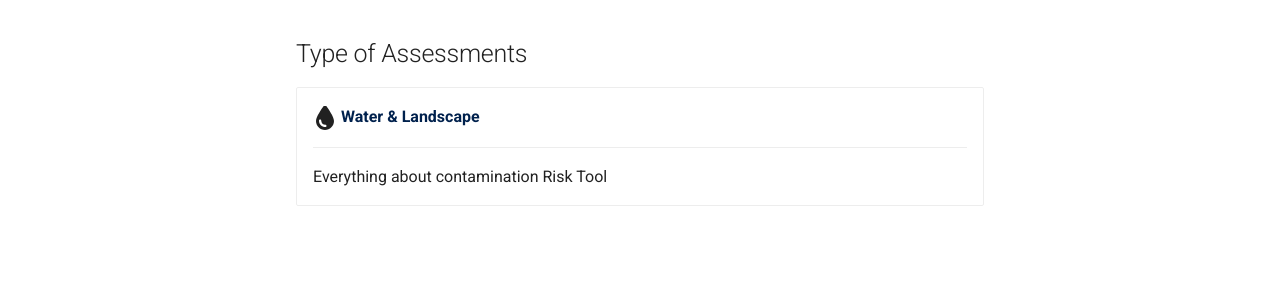
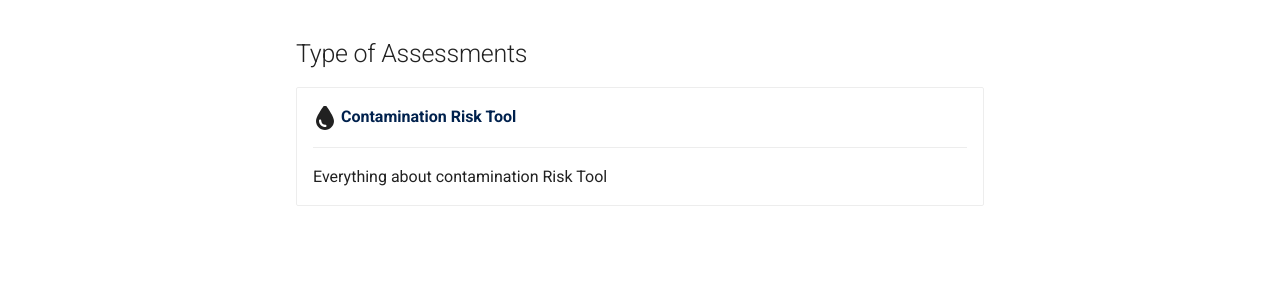
Before and after one commit to rodekruis/data-service-catalogue, an MkDocs documentation site: the page built from docs/wl/site_suitability_assessment.md, in a window 1280 px wide. Shown: the part 481-781 px from the top of the page. Built offline with MkDocs 1.6.1 and Material for MkDocs 9.7.7, drawn with Linux system fonts in a browser that asks for light colours; plug-ins that fetch from the network failed and are left out.

Commit message:
Update site_suitability_assessment.md

```diff
--- a/docs/wl/site_suitability_assessment.md
+++ b/docs/wl/site_suitability_assessment.md
@@ -13,7 +13,7 @@ This service can:
 <!-- markdownlint-disable -->
 <div class="grid cards" markdown>
 
--   :fontawesome-solid-droplet:{ .lg .middle } [__Water & Landscape__](.docs/wl/contamination_risk_tool/index.md)
+-   :fontawesome-solid-droplet:{ .lg .middle } [__Contamination Risk Tool__](.docs/wl/contamination_risk_tool/index.md)
 
     ---
 
```
